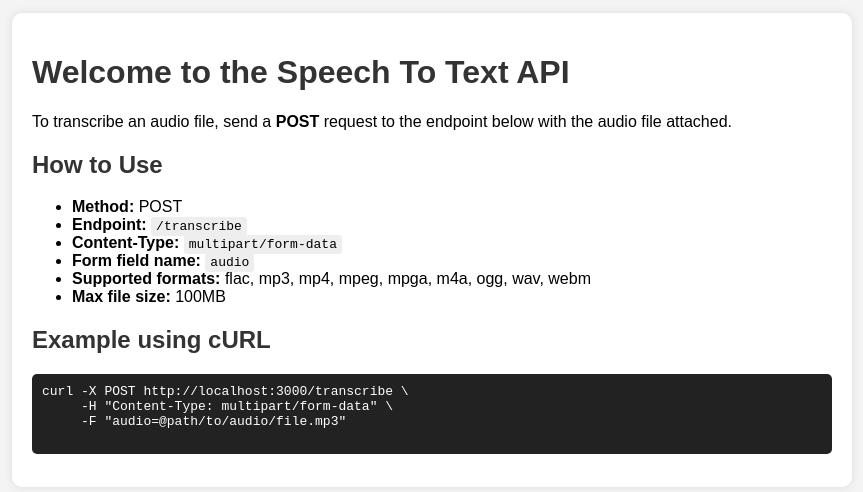
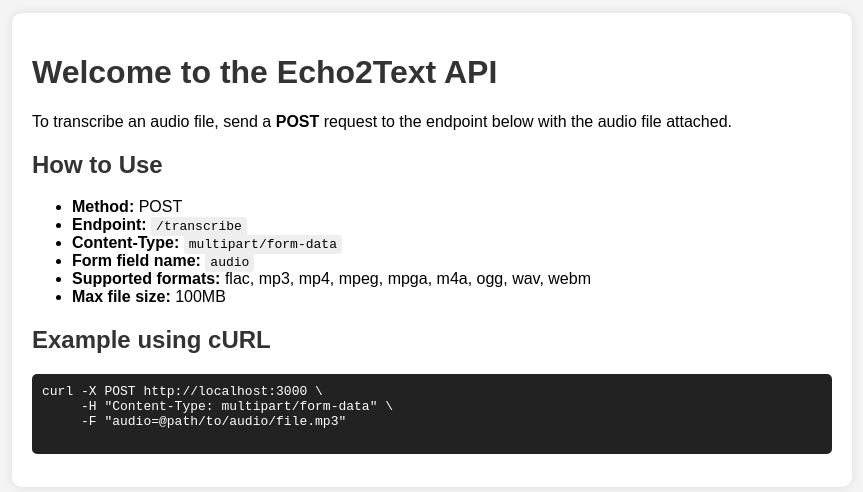
Before and after one commit to Ronald785/echo2text-api, a website: page app/view/index.html in a window 1280 px wide. Shown: the part 150-642 px from the top of the page, without its empty margins (208-1071 px from the left). Drawn offline with Linux system fonts and the light colour scheme.

Commit message:
Rebranding

```diff
--- a/app/routes/routes.js
+++ b/app/routes/routes.js
@@ -12,10 +12,6 @@ const uploadDir = path.join(__dirname, "./uploads");
 if (!fs.existsSync(uploadDir)) {
     fs.mkdirSync(uploadDir, { recursive: true });
 }
-
-router.get("/", (req, res) => {
-    res.sendFile(path.join(__dirname, "view", "index.html"));
-});
 
 const allowedTypes = [
     "audio/flac",
--- a/app/view/index.html
+++ b/app/view/index.html
@@ -4,7 +4,7 @@
 <head>
     <meta charset="UTF-8">
     <meta name="viewport" content="width=device-width, initial-scale=1.0">
-    <title>Speech To Text API - Documentation</title>
+    <title>Echo2Text - Documentation</title>
     <style>
         body {
             font-family: Arial, sans-serif;
@@ -50,7 +50,7 @@
 
 <body>
     <div class="container">
-        <h1>Welcome to the Speech To Text API</h1>
+        <h1>Welcome to the Echo2Text API</h1>
         <p>To transcribe an audio file, send a <strong>POST</strong> request to the endpoint below with the audio file
             attached.</p>
 
@@ -66,7 +66,7 @@
 
         <h2>Example using cURL</h2>
         <pre>
-curl -X POST http://localhost:3000/transcribe \
+curl -X POST http://localhost:3000 \
      -H "Content-Type: multipart/form-data" \
      -F "audio=@path/to/audio/file.mp3"
         </pre>
--- a/server.js
+++ b/server.js
@@ -33,7 +33,7 @@ app.use((err, req, res, next) => {
     res.status(500).json({ error: "Internal Server Error" });
 });
 
-app.use("/transcribe", transcriptionRoute);
+app.use("/", transcriptionRoute);
 
 app.listen(PORT, () => {
     console.log(`Server running on port ${PORT}`);
```
